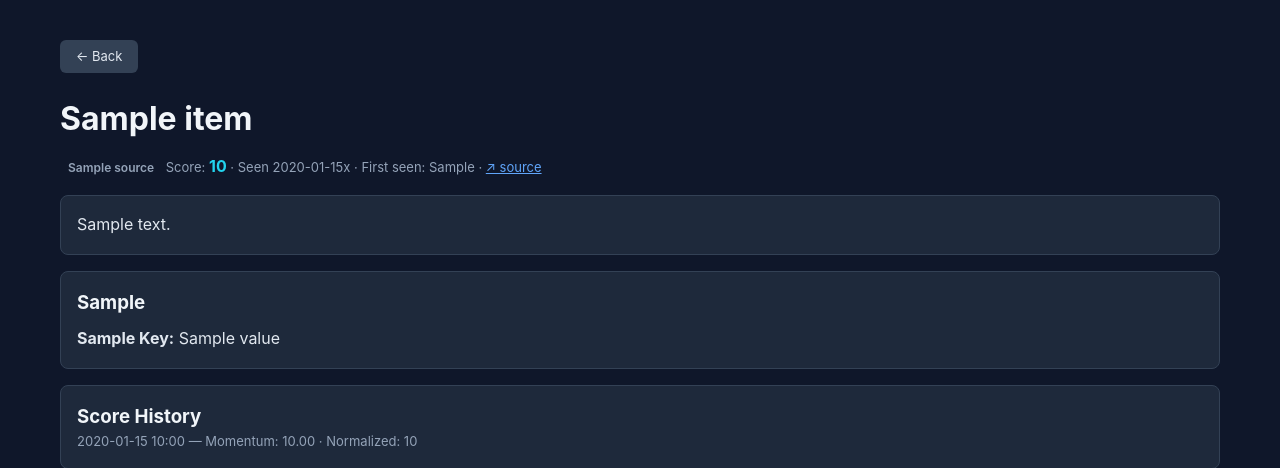
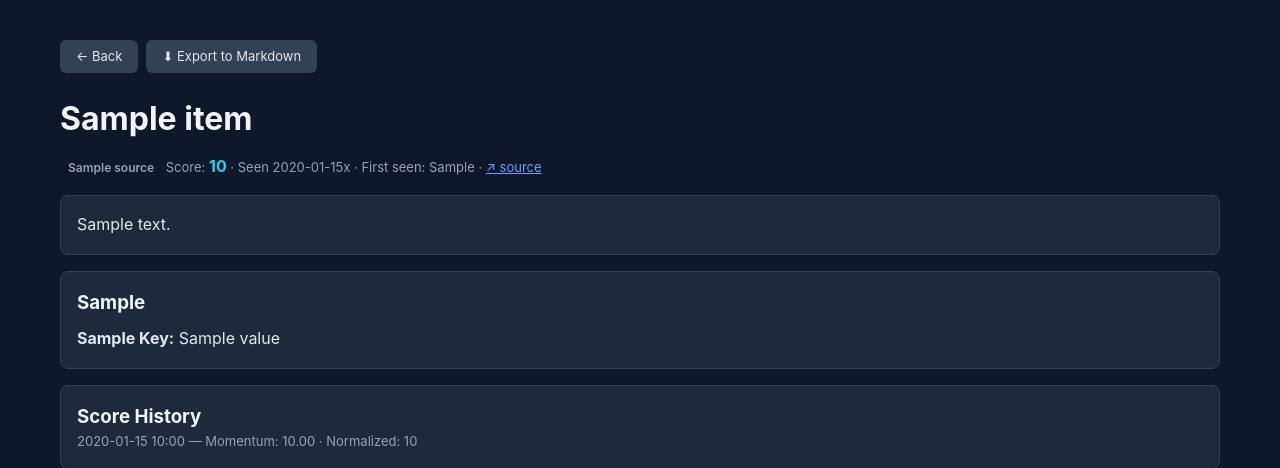
Before and after one commit to hoangtmbk/trending-bot, a FastAPI app: template templates/item.html in a window 1280 px wide. Shown: the part 62-530 px from the top of the page. Run offline with FastAPI, Linux system fonts and the light colour scheme; the template is opened without the code that fills it: most values are stand-ins (such as "Sample title", 1, 10 or a date in 2020); parts of the project's set-up code (start-up, migrations or seed data) failed here and were passed over.

Commit message:
feat(export): markdown export button on item detail page

```diff
--- a/interfaces/web/templates/item.html
+++ b/interfaces/web/templates/item.html
@@ -1,8 +1,9 @@
 {% extends "base.html" %}
 {% block title %}{{ item.title[:60] }} — TrendBot{% endblock %}
 {% block content %}
-<div style="margin: 20px 0;">
+<div style="margin: 20px 0; display: flex; gap: 8px; align-items: center;">
     <a href="/" class="btn btn-secondary">← Back</a>
+    <a href="/api/items/{{ item.id }}/export.md" class="btn btn-secondary">⬇ Export to Markdown</a>
 </div>
 <h1>{{ item.title }}</h1>
 <div class="meta" style="margin: 10px 0;">
```
